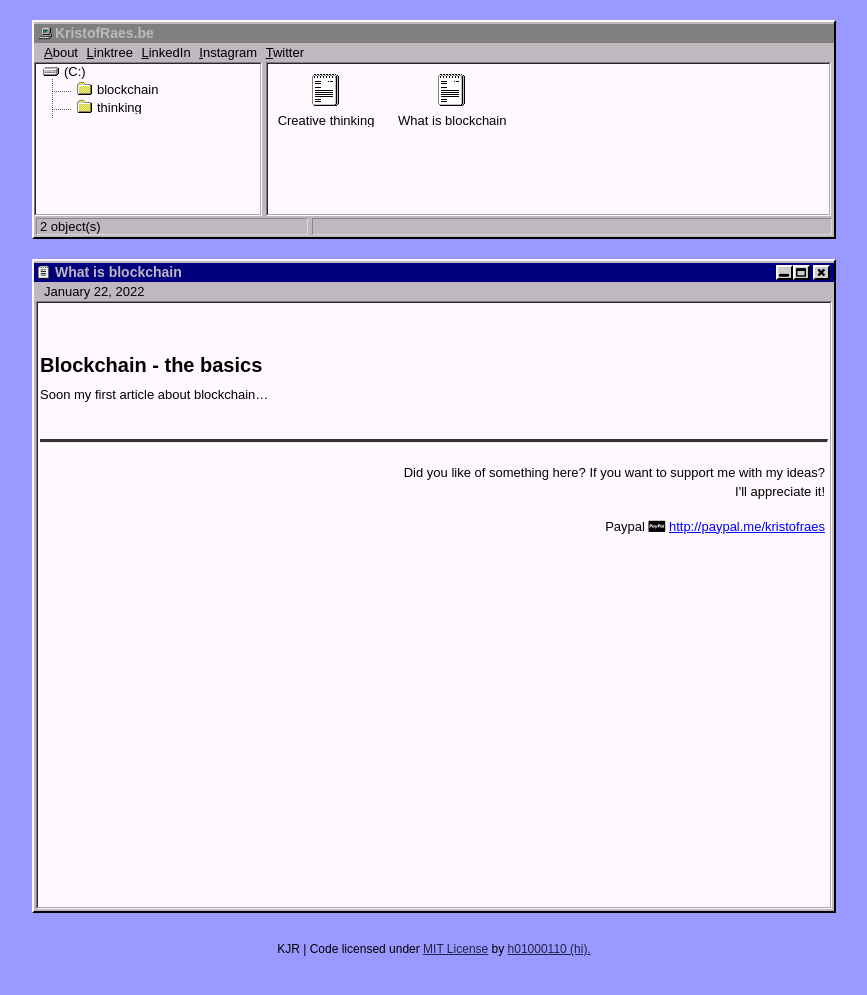
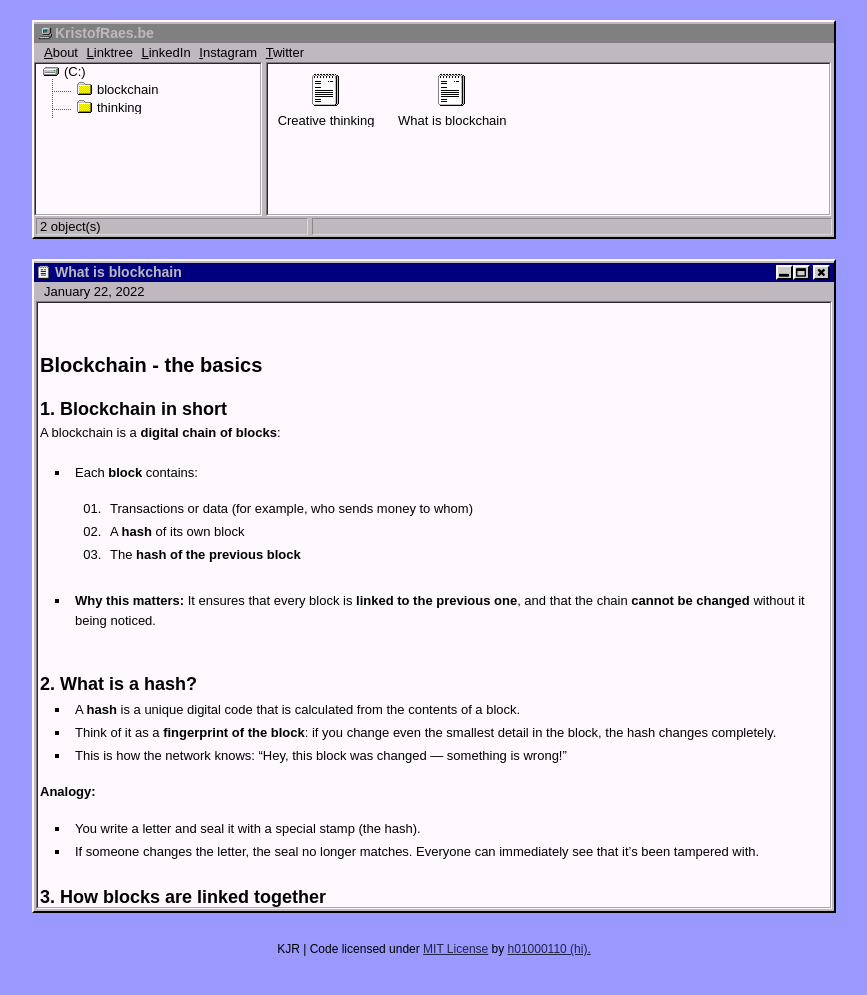
Before and after one commit to kristofraes/website, a Jekyll site: the page built from _posts/2022-01-22-what-is-blockchain.md, in a window 1280 px wide. Shown: the top 995 px of the page, without its empty margins (206-1073 px from the left). Built offline with Jekyll 4.4.1, drawn with Linux system fonts in a browser that asks for light colours.

Commit message:
Update 2022-01-22-what-is-blockchain.md

````diff
--- a/_posts/2022-01-22-what-is-blockchain.md
+++ b/_posts/2022-01-22-what-is-blockchain.md
@@ -6,4 +6,62 @@ tags: blockchain
 
 # <a name="top"></a>Blockchain - the basics
 
-Soon my first article about blockchain...
+## **1. Blockchain in short**
+
+A blockchain is a **digital chain of blocks**:
+
+* Each **block** contains:
+
+  1. Transactions or data (for example, who sends money to whom)
+  2. A **hash** of its own block
+  3. The **hash of the previous block**
+
+* **Why this matters:** It ensures that every block is **linked to the previous one**, and that the chain **cannot be changed** without it being noticed.
+
+## **2. What is a hash?**
+
+* A **hash** is a unique digital code that is calculated from the contents of a block.
+* Think of it as a **fingerprint of the block**: if you change even the smallest detail in the block, the hash changes completely.
+* This is how the network knows: “Hey, this block was changed — something is wrong!”
+
+**Analogy:**
+
+* You write a letter and seal it with a special stamp (the hash).
+* If someone changes the letter, the seal no longer matches. Everyone can immediately see that it’s been tampered with.
+
+## **3. How blocks are linked together**
+
+* Each block contains **the hash of the previous block**.
+* So if someone tries to change an old block:
+
+  1. The hash of that block changes.
+  2. The following blocks no longer match, because their “previous hash” is no longer correct.
+* This makes **fraud almost impossible**.
+
+**Visualization:**
+
+```
+[Block 1] → [Block 2] → [Block 3] → [Block 4]
+   ^           ^           ^
+ previous    previous    previous
+  hash        hash        hash
+```
+
+## **4. How consensus mechanisms (PoW / PoS) fit into this**
+
+* **Proof of Work (PoW)**: Computers must solve a difficult puzzle to add a new block. This proves that the block is legitimate.
+* **Proof of Stake (PoS)**: People with more coins are selected to add new blocks.
+* **Result:** Only blocks that are **valid and approved by the network** are added to the chain.
+
+### **5. Security summary**
+
+* **Hashing** = every block is unique and cannot be changed unnoticed
+* **Previous hash** = blocks form a chain → changing one block breaks everything after it
+* **Consensus mechanism** = the network decides who may add a new block → prevents cheating
+
+💡 **Short example:**
+
+* Block 1 → hash: ABC
+* Block 2 → hash of its own content + reference to ABC
+* Block 3 → hash of its own content + reference to the hash of Block 2
+* Try to change Block 2, and Block 3 no longer matches → everyone sees it immediately.
````
